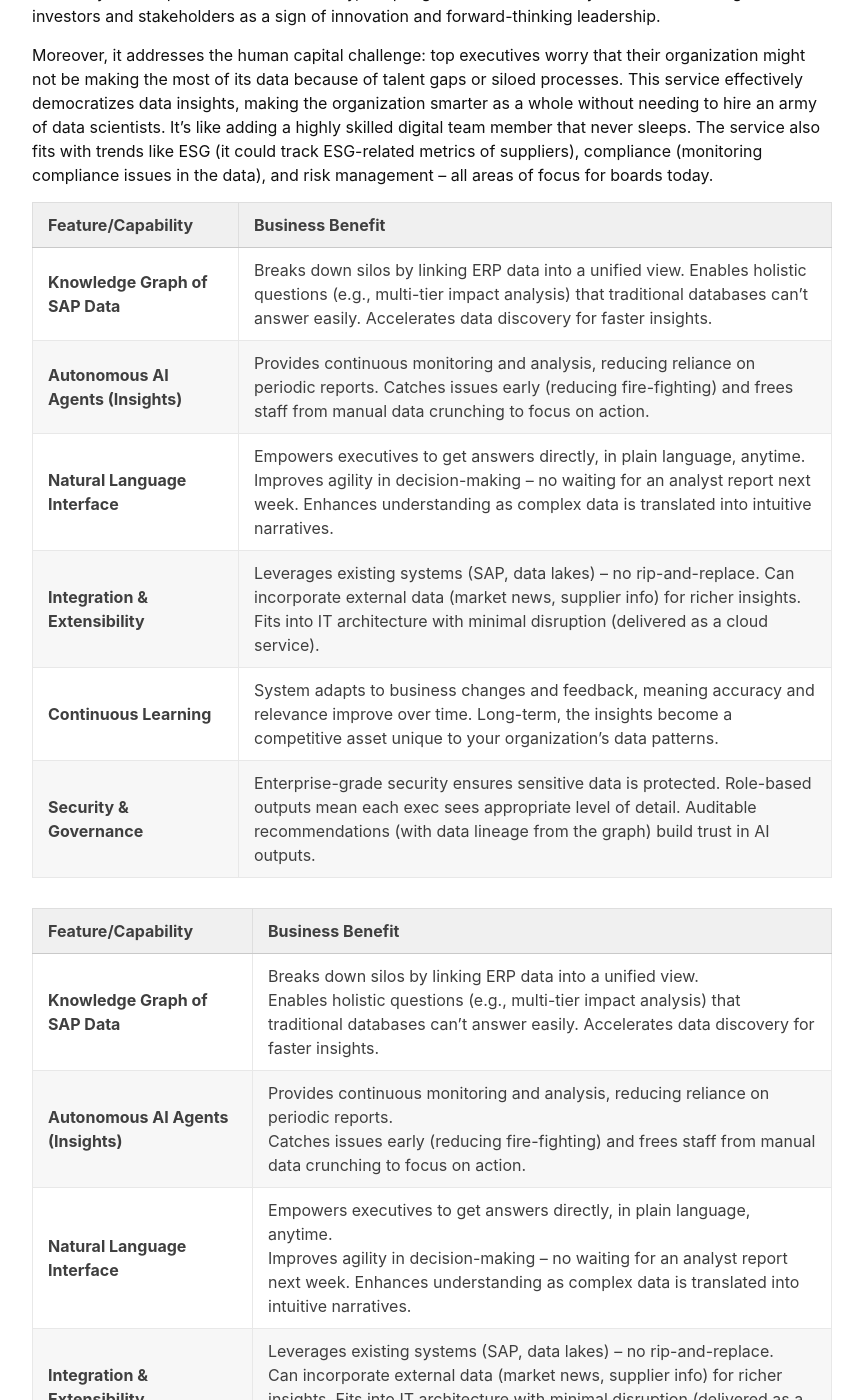
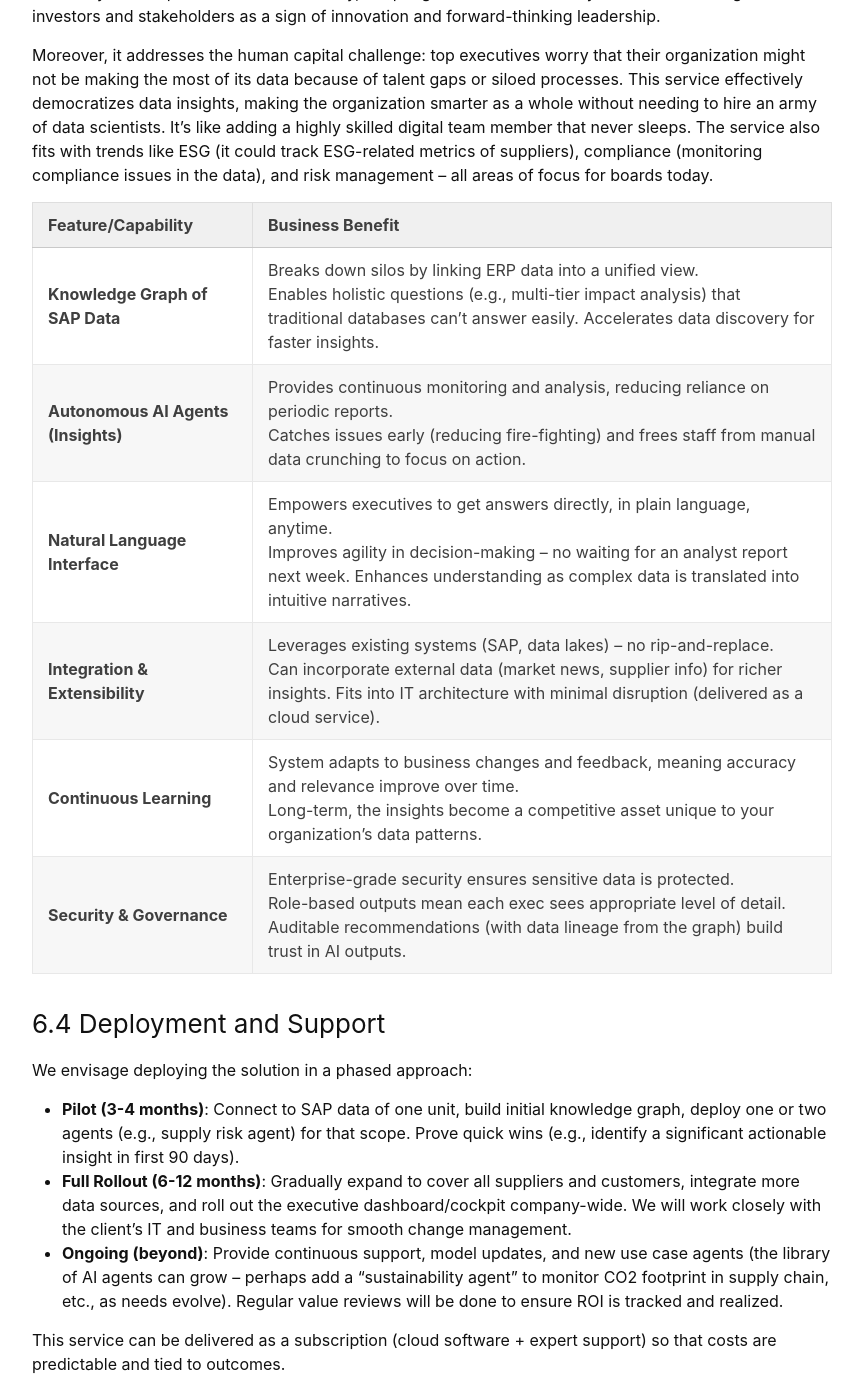
Before and after one commit to hengshan/hengshan.github.io, a Jekyll site: the page built from blog-ai-enterprise-data/_posts/2025-06-14-RAG-ChatBI-Building-Intelligent-LLM-Systems-for-the-Enterprise-blog.markdown, in a window 1280 px wide and 1400 px high, scrolled down 14836 px. Shown: the whole window, without its empty margins (208-1071 px from the left). Built offline with Jekyll 4.4.1, drawn with Linux system fonts in a browser that asks for light colours; comment, search, counter and statistics services are not loaded.

Commit message:
updated the rag chatbi table

```diff
--- a/blog-ai-enterprise-data/_posts/2025-06-14-RAG-ChatBI-Building-Intelligent-LLM-Systems-for-the-Enterprise-blog.markdown
+++ b/blog-ai-enterprise-data/_posts/2025-06-14-RAG-ChatBI-Building-Intelligent-LLM-Systems-for-the-Enterprise-blog.markdown
@@ -241,14 +241,6 @@ For a CEO/CFO assessing strategic fit: this solution aligns with Digital Transfo
 
 Moreover, it addresses the human capital challenge: top executives worry that their organization might not be making the most of its data because of talent gaps or siloed processes. This service effectively democratizes data insights, making the organization smarter as a whole without needing to hire an army of data scientists. It’s like adding a highly skilled digital team member that never sleeps. The service also fits with trends like ESG (it could track ESG-related metrics of suppliers), compliance (monitoring compliance issues in the data), and risk management – all areas of focus for boards today.
 
-| Feature/Capability           | Business Benefit |
-|-----------------------------|------------------|
-| **Knowledge Graph of SAP Data** | Breaks down silos by linking ERP data into a unified view. Enables holistic questions (e.g., multi-tier impact analysis) that traditional databases can't answer easily. Accelerates data discovery for faster insights. |
-| **Autonomous AI Agents (Insights)** | Provides continuous monitoring and analysis, reducing reliance on periodic reports. Catches issues early (reducing fire-fighting) and frees staff from manual data crunching to focus on action. |
-| **Natural Language Interface** | Empowers executives to get answers directly, in plain language, anytime. Improves agility in decision-making – no waiting for an analyst report next week. Enhances understanding as complex data is translated into intuitive narratives. |
-| **Integration & Extensibility** | Leverages existing systems (SAP, data lakes) – no rip-and-replace. Can incorporate external data (market news, supplier info) for richer insights. Fits into IT architecture with minimal disruption (delivered as a cloud service). |
-| **Continuous Learning** | System adapts to business changes and feedback, meaning accuracy and relevance improve over time. Long-term, the insights become a competitive asset unique to your organization's data patterns. |
-| **Security & Governance** | Enterprise-grade security ensures sensitive data is protected. Role-based outputs mean each exec sees appropriate level of detail. Auditable recommendations (with data lineage from the graph) build trust in AI outputs. |
 
 
 | Feature/Capability           | Business Benefit |
```
